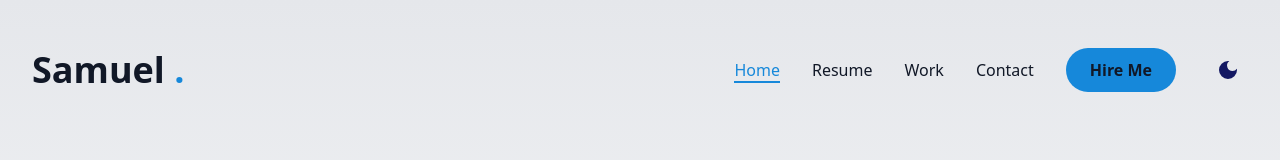
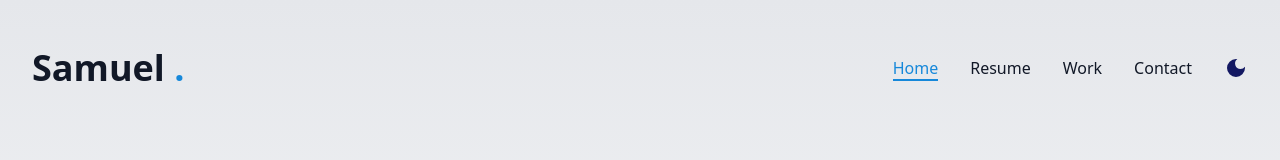
Before and after one commit to x47base/portfolio-v2, a Next.js app: page / in a window 1280 px wide. Shown: the top 160 px of the page. Built offline with nearby package versions, Linux system fonts and the light colour scheme.

Commit message:
fix: mobile-desktop theme switch button

```diff
--- a/components/DarkLightModeSwitch.tsx
+++ b/components/DarkLightModeSwitch.tsx
@@ -21,7 +21,7 @@ const DarkLightModeSwitch = () => {
     return (
         <motion.button
             onClick={() => setDarkMode(!isDarkMode)}
-            className="flex justify-center items-center p-2 rounded-full transition-all duration-200"
+            className="flex justify-center items-center rounded-full transition-all duration-200"
             whileHover={{ scale: 1.1 }}
             whileTap={{ scale: 0.9 }}
             transition={{ type: "spring", stiffness: 300 }}
--- a/components/Header.tsx
+++ b/components/Header.tsx
@@ -20,16 +20,8 @@ function Header() {
           </Link>
         </motion.div>
         {/* desktop nav & hire me button */}
-        <div className="hidden xl:flex gap-8 items-center justify-center">
+        <div className="hidden xl:flex items-center justify-center">
           <Nav />
-          <motion.div whileHover={{ scale: 1.1 }} whileTap={{ scale: 0.9 }} transition={{ type: "spring", stiffness: 150 }}>
-            <Link href="/contact">
-              <Button className="text-gray-900 bg-accent dark:bg-accent dark:text-white hover:bg-accent hover:text-gray-900 dark:hover:bg-accent dark:hover:text-white">
-                Hire Me
-              </Button>
-            </Link>
-          </motion.div>
-          <DarkLightModeSwitch />
         </div>
 
         {/* mobile nav */}
--- a/components/MobileNav.tsx
+++ b/components/MobileNav.tsx
@@ -5,6 +5,7 @@ import { usePathname } from "next/navigation";
 import Link from "next/link";
 import { CiMenuFries } from "react-icons/ci";
 import { motion } from "framer-motion";
+import DarkLightModeSwitch from "./DarkLightModeSwitch";
 
 const links = [
     {
@@ -55,6 +56,9 @@ const MobileNav = () => {
                             </motion.div>
                         );
                     })}
+                    <div className="flex items-center">
+                        <DarkLightModeSwitch />
+                    </div>
                 </nav>
             </SheetContent>
         </Sheet>
--- a/components/Nav.tsx
+++ b/components/Nav.tsx
@@ -3,6 +3,7 @@
 import Link from "next/link";
 import { usePathname } from "next/navigation";
 import { motion } from "framer-motion";
+import DarkLightModeSwitch from "./DarkLightModeSwitch";
 
 const links = [
     {
@@ -26,7 +27,7 @@ const links = [
 function Nav() {
     const pathname = usePathname();
     return (
-        <nav className="flex gap-8">
+        <nav className="flex gap-8 items-center justify-center">
             {links.map((link, index) => {
                 return (
                     <motion.div key={index} whileHover={{ scale: 1.1 }} transition={{ type: "spring", stiffness: 300 }}>
@@ -39,6 +40,9 @@ function Nav() {
                     </motion.div>
                 );
             })}
+            <div className="flex items-center">
+                <DarkLightModeSwitch />
+            </div>
         </nav>
     );
 }
```
